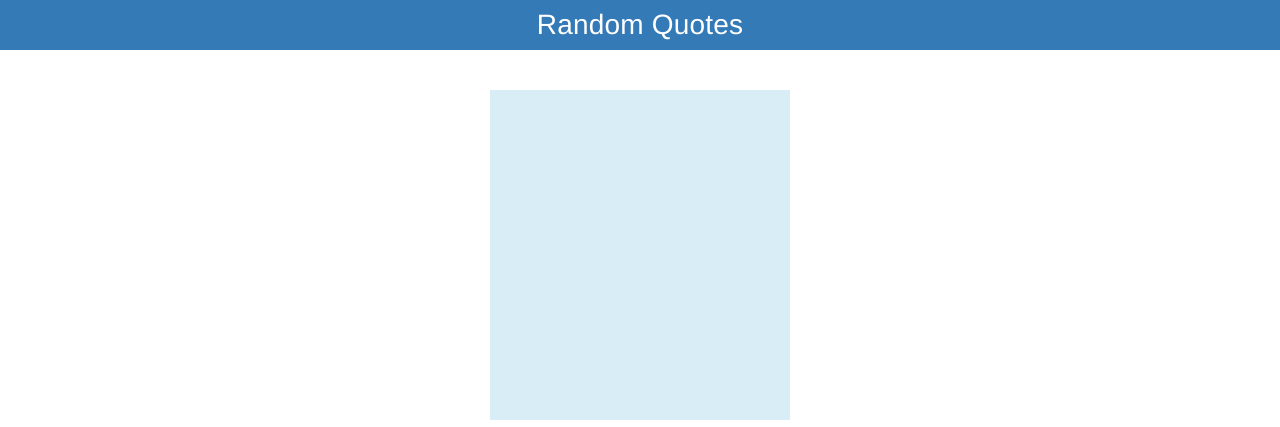
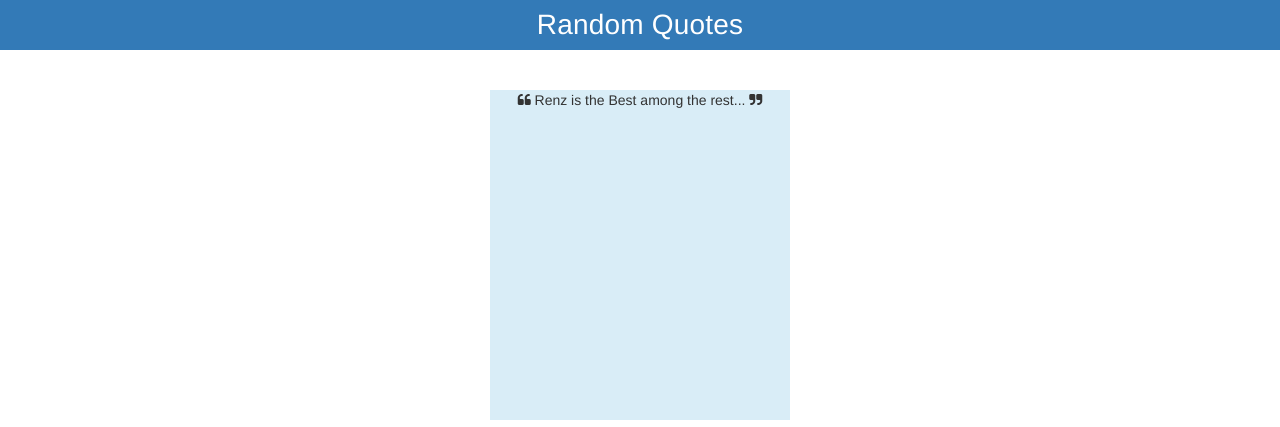
Before and after one commit to JaysonMallari/random-quotes, a plain HTML site: page index.html in a window 1280 px wide. Shown: the top 427 px of the page. Drawn offline with nearby package versions, Linux system fonts and the light colour scheme.

Commit message:
index modification

```diff
--- a/index.html
+++ b/index.html
@@ -22,8 +22,10 @@
 	<header class="text-center bg-primary">Random Quotes</header>
 
 			<div class="rqBox">
-				<div class="quoteBox bg-info">
-					<h5 class="output"> </h5>
+				<div class="quoteBox bg-info text-center">
+					<i class="fa fa-quote-left"></i>
+					<span class="output"> Renz is the Best among the rest... </span>
+					<i class="fa fa-quote-right"></i>
 				</div>
 
 				<button class="btn btn-block btn-primary"><i class="fa fa-search"> Search New Quotes</i></button>
```
